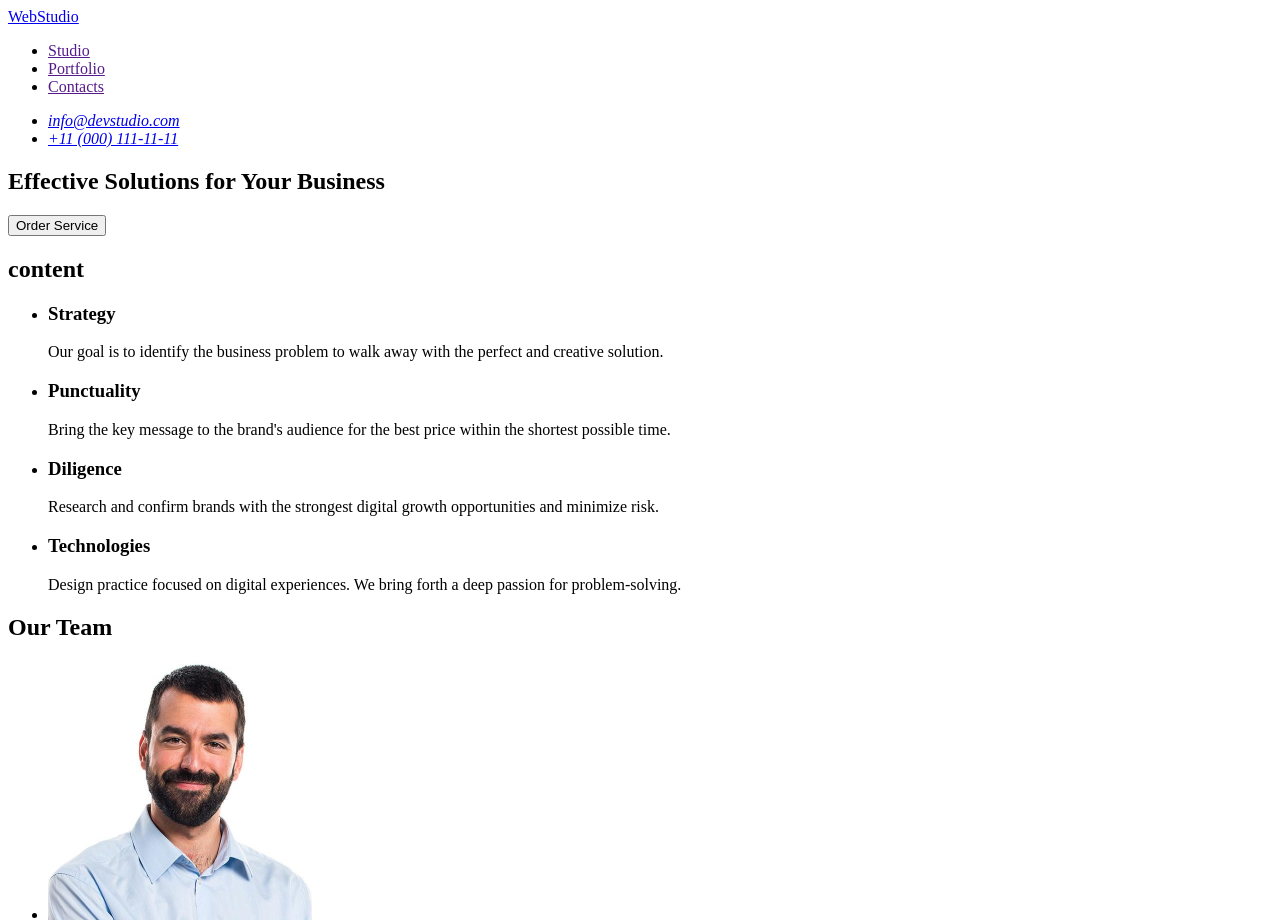
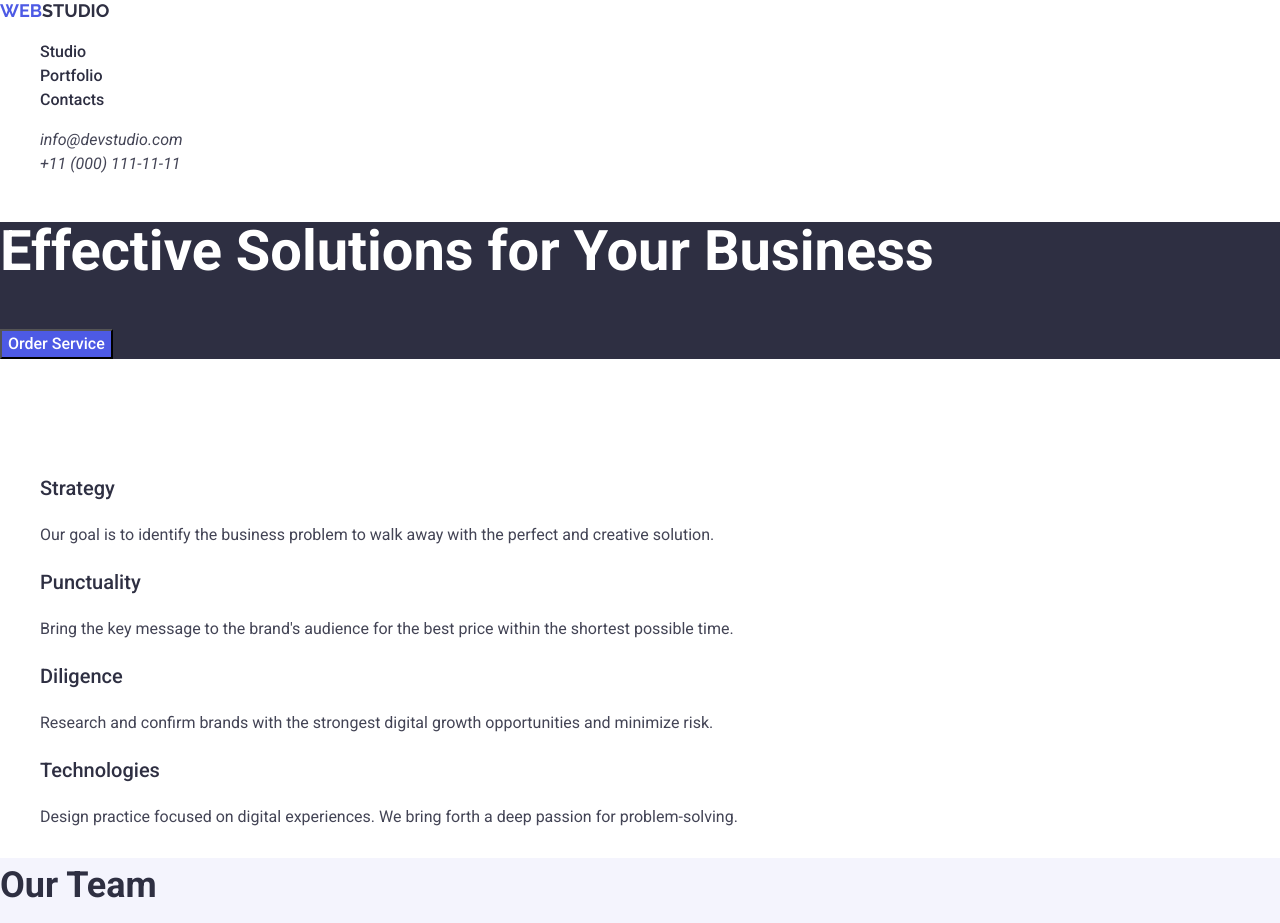
Before and after one commit to mewqwem/goit-markup-hw-02, a plain HTML site: page index.html in a window 1280 px wide. Shown: the top 923 px of the page. Drawn offline with nearby package versions, Linux system fonts and the light colour scheme.

Commit message:
Add full index page, styles, and images

```diff
--- /dev/null
+++ b/css/styles.css
@@ -0,0 +1,97 @@
+body{
+    font-family: 'Roboto', sans-serif;
+    color: #434455;
+    background-color: #ffffff;
+    font-size: 16px;
+    line-height: 1.5;
+    letter-spacing: 2%;
+}
+a{
+    text-decoration: none;
+}
+ul{
+    list-style: none;
+}
+h1, h2{
+    font-weight: 700;
+}
+h3{
+    font-weight: 500;
+    font-size: 20px;
+    letter-spacing: 2%;
+    color: #2e2f42;
+}
+.logo-link{
+    font-family: 'Raleway', sans-serif;
+    font-weight: 700;
+    font-size: 18px;
+    line-height: 1.16;
+    letter-spacing: 3%;
+    text-transform: uppercase;
+    color: #2E2F42;
+    text-decoration: none;
+}
+.logo {
+    color: #4D5AE5;
+}
+.page-nav .nav-links a {
+    font-weight: 500;
+    color: #2e2f42;
+
+}
+.page-nav .nav-links a:hover,
+.page-nav .nav-links a:focus {
+    color: #404bbf;
+}
+.page-nav .nav-links a:active{
+    text-decoration: underline;
+}
+.contacts-links a{
+    color: #434455;
+}
+.contacts-links a:hover{
+    color: #404BBF;
+}
+.hero-section {
+    background-color: #2e2f42;
+}
+.page-title {
+    color: #ffffff;
+    font-size: 56px;
+    letter-spacing: 2%;
+    line-height: 1.07;
+}
+.btn{
+    background-color: #4d5ae5;
+    color: #ffffff;
+    font-weight: 500;
+    line-height: 24px;
+    letter-spacing: 4%;
+}
+.btn:hover,
+.btn:focus {
+    background-color: #404bbf;
+    cursor: pointer
+}
+.btn:active {
+    background-color: #4d5ae5;
+}
+.section-title{
+    font-size: 36px;
+    letter-spacing: 2%;
+    color: #2e2f42;
+}
+.features-section > .section-title {
+    visibility: hidden;
+}
+
+.team-section{
+    background-color: #f4f4fd;
+}
+footer {
+    background-color: #2E2F42;
+    color: #f4f4fd;
+}
+footer .logo-link {
+    color: #f4f4fd;
+}
--- a/index.html
+++ b/index.html
@@ -4,19 +4,24 @@
     <meta charset="UTF-8">
     <meta name="viewport" content="width=device-width, initial-scale=1.0">
     <title>Document</title>
+    <link rel="stylesheet" href="https://cdnjs.cloudflare.com/ajax/libs/modern-normalize/3.0.1/modern-normalize.css" integrity="sha512-gnAN+RgTMylunXI7AMg+PtcUGpKZFkZJoFIkAWvdPFRrFJz3p2tx4+9xbjILRfN7CzoViMgS8vSf06fSQzWZjA==" crossorigin="anonymous" referrerpolicy="no-referrer">
+    <link rel="stylesheet" href="./css/styles.css">
+    <link rel="preconnect" href="https://fonts.googleapis.com">
+    <link rel="preconnect" href="https://fonts.gstatic.com" crossorigin>
+    <link href="https://fonts.googleapis.com/css2?family=Raleway:ital,wght@0,700;1,700&family=Roboto:ital,wght@0,100..900;1,100..900&display=swap" rel="stylesheet">
 </head>
 <body>
     <header>
-        <nav>
-            <a href="./index.html">WebStudio</a>
-            <ul>
+        <nav class="page-nav">
+            <a href="./index.html" class="logo-link"><span class="logo">Web</span>Studio</a>
+            <ul class="nav-links">
                 <li><a href="">Studio</a></li>
                 <li><a href="">Portfolio</a></li>
                 <li><a href="">Contacts</a></li>
             </ul>
         </nav>
         <address>
-            <ul>
+            <ul class="contacts-links">
                 <li>
                     <a href="mailto:info@devstudio.com">info@devstudio.com</a>
                 </li>
@@ -27,59 +32,94 @@
         </address>
     </header>
     <main>
-        <section>
-            <h1>Effective Solutions for Your Business</h1>
-            <button type="button">Order Service</button>
+        <section class="hero-section">
+            <h1 class="page-title">Effective Solutions for Your Business</h1>
+            <button class="btn" type="button">Order Service</button>
         </section>
-        <section>
-            <h2>content</h2>
+        <section class="features-section">
+            <h2 class="section-title">Features</h2>
             <ul>
                 <li>
-                    <h3>Strategy</h3>
+                    <h3 class="features-title">Strategy</h3>
                     <p>Our goal is to identify the business problem to walk away with the perfect and creative solution.</p>
                 </li>
                 <li>
-                    <h3>Punctuality</h3>
+                    <h3 class="features-title">Punctuality</h3>
                     <p>Bring the key message to the brand's audience for the best price within the shortest possible time.</p>
                 </li>
                 <li>
-                    <h3>Diligence</h3>
+                    <h3 class="features-title">Diligence</h3>
                     <p>Research and confirm brands with the strongest digital growth opportunities and minimize risk.</p>
                 </li>
                 <li>
-                    <h3>Technologies</h3>
+                    <h3 class="features-title">Technologies</h3>
                     <p>Design practice focused on digital experiences. We bring forth a deep passion for problem-solving.</p>
                 </li>
             </ul>
         </section>
-        <section>
-            <h2>Our Team</h2>
+        <section class="team-section">
+            <h2 class="section-title">Our Team</h2>
             <ul>
                 <li>
                     <img src="./images/mark-guerrero.jpg" alt="Product Designer" width="264" height="260">
-                    <h3>Mark Guerrero</h3>
+                    <h3 class="team-title">Mark Guerrero</h3>
                     <p>Product Designer</p>
                 </li>
                 <li>
                     <img src="./images/tom-ford.jpg" alt="Frontend Developer" width="264" height="260">
-                    <h3>Tom Ford</h3>
+                    <h3 class="team-title">Tom Ford</h3>
                     <p>Frontend Developer</p>
                 </li>
                 <li>
                     <img src="./images/camila-garcia.jpg" alt="Marketing" width="264" height="260">
-                    <h3>Camila Garcia</h3>
+                    <h3 class="team-title">Camila Garcia</h3>
                     <p>Marketing</p>
                 </li>
                 <li>
                     <img src="./images/daniel-wilson.jpg" alt="UI Designer" width="264" height="260">
-                    <h3>Daniel Wilson</h3>
+                    <h3 class="team-title">Daniel Wilson</h3>
                     <p>UI Designer</p>
+                </li>
+            </ul>
+        </section>
+        <section class="portfolio-section">
+            <h2 class="section-title">Our Portfolio</h2>
+            <ul>
+                <li>
+                    <img src="./images/banking-app.jpg" alt="Banking App" width="360" height="300">
+                    <h3 class="portfolio-title">Banking App</h3>
+                    <p>App</p>
+                </li>
+                <li>
+                    <img src="./images/cashless-payment.jpg" alt="Cashless Payment" width="360" height="300">
+                    <h3 class="portfolio-title">Cashless Payment</h3>
+                    <p>Marketing</p>
+                </li>
+                <li>
+                    <img src="./images/meditation-app.jpg" alt="Meditation App" width="360" height="300">
+                    <h3 class="portfolio-title">Meditation App</h3>
+                    <p>App</p>
+                </li>
+                <li>
+                    <img src="./images/taxi-service.jpg" alt="Taxi Service" width="360" height="300">
+                    <h3 class="portfolio-title">Taxi Service</h3>
+                    <p>Marketing</p>
+                </li>
+                <li>
+                    <img src="./images/screen-illustrations.jpg" alt="Screen Illustrations" width="360" height="300">
+                    <h3 class="portfolio-title">Screen Illustrations</h3>
+                    <p>Design</p>
+                </li>
+                <li>
+                    <img src="./images/online-courses.jpg" alt="Online Courses" width="360" height="300">
+                    <h3 class="title">Online Courses</h3>
+                    <p>Marketing</p>
                 </li>
             </ul>
         </section>
     </main>
     <footer>
-        <a href="./index.html">WebStudio</a>
+        <a href="./index.html" class="logo-link"><span class="logo">Web</span>Studio</a>
         <p>Increase the flow of customers and sales for your business with digital marketing & growth solutions.</p>
     </footer>
 </body>
```
Also changed, not shown: images/banking-app.jpg (added), images/cashless-payment.jpg (added), images/meditation-app.jpg (added), images/online-courses.jpg (added), images/screen-illustrations.jpg (added), images/taxi-service.jpg (added).
